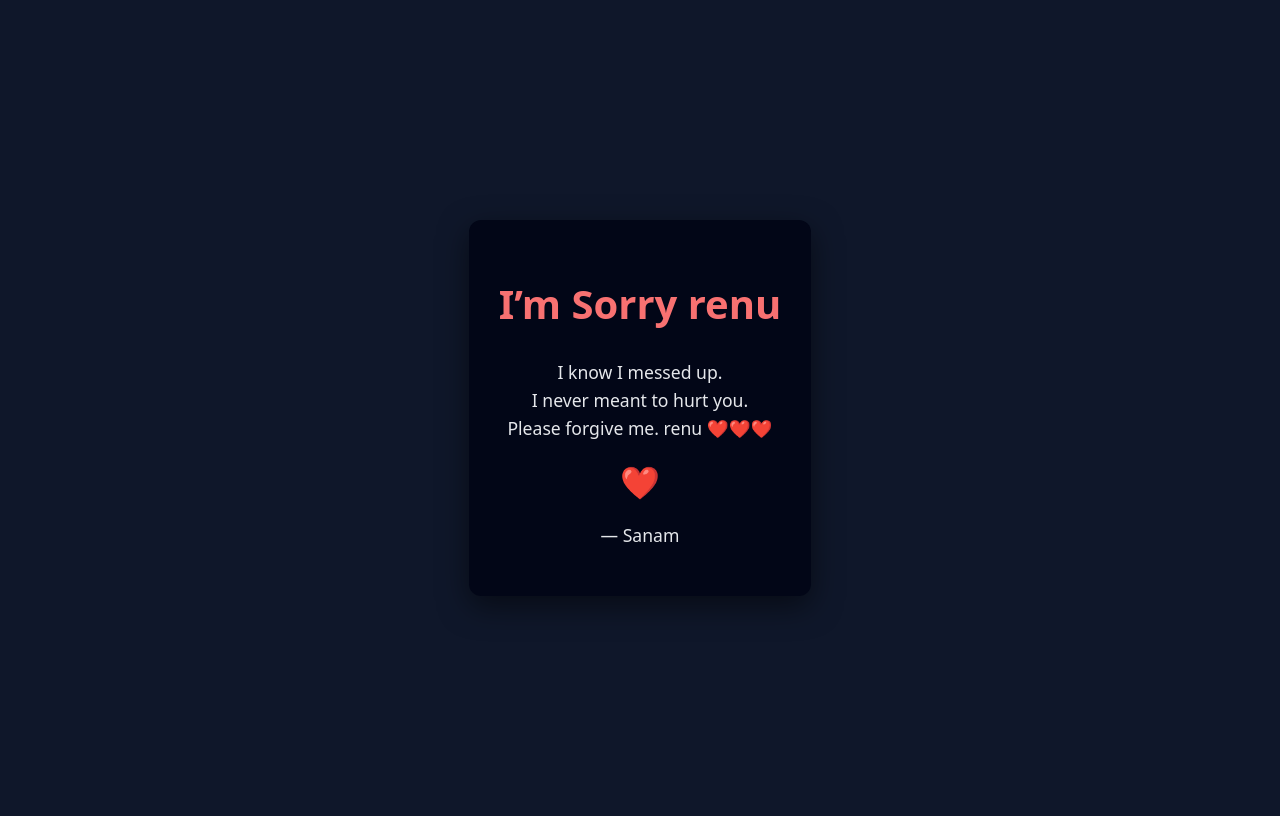
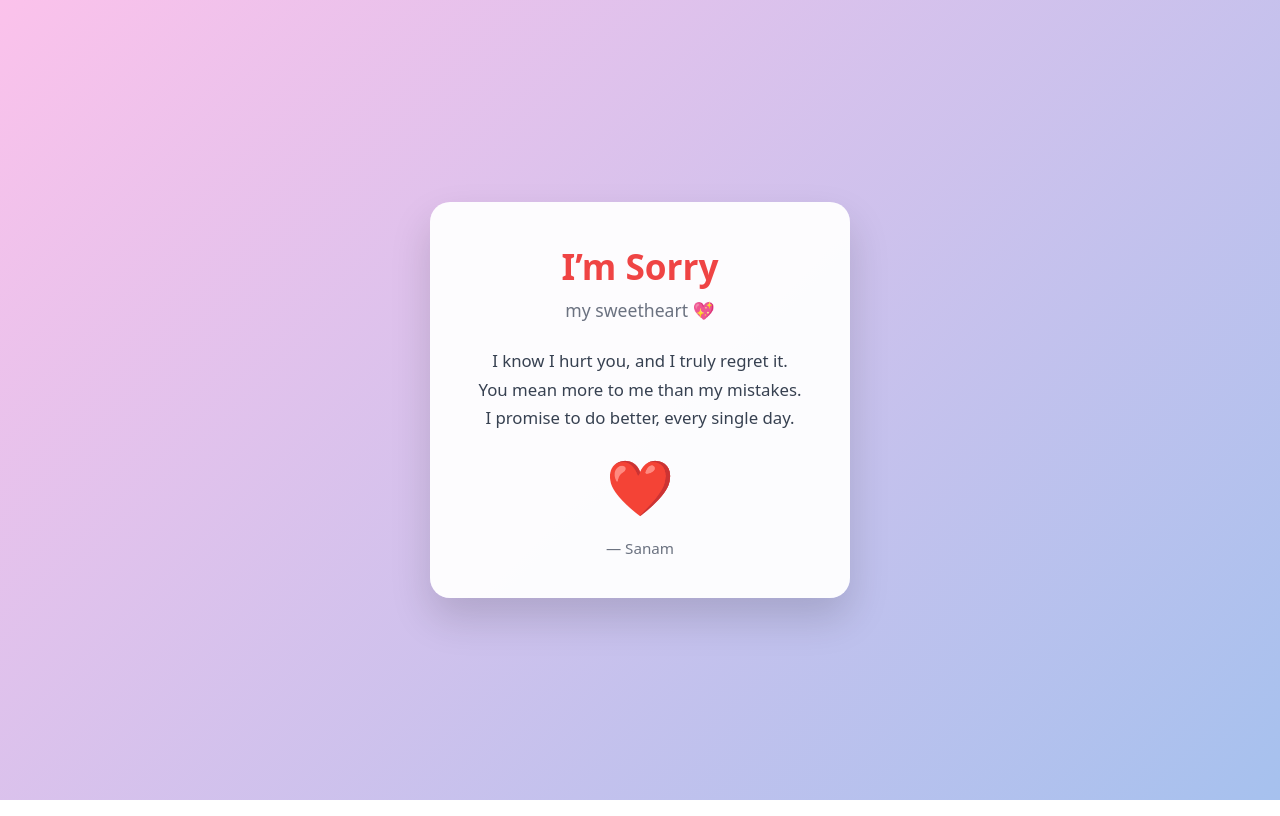
Before and after one commit to udashsanam/sorry, a plain HTML site: page index.html in a window 1280 px wide. Drawn offline with Linux system fonts and the light colour scheme.

Commit message:
Update index.html with new title and styles

```diff
--- a/index.html
+++ b/index.html
@@ -1,52 +1,100 @@
 <!DOCTYPE html>
 <html lang="en">
 <head>
-  <meta charset="UTF-8">
-  <title>I’m Sorry</title>
+  <meta charset="UTF-8" />
+  <title>I’m Sorry, My Sweetheart</title>
+  <meta name="viewport" content="width=device-width, initial-scale=1.0" />
   <style>
+    * {
+      box-sizing: border-box;
+    }
+
     body {
-      background: #0f172a;
-      color: #e5e7eb;
-      font-family: system-ui, -apple-system, BlinkMacSystemFont, sans-serif;
+      margin: 0;
+      height: 100vh;
+      font-family: "Poppins", system-ui, -apple-system, BlinkMacSystemFont;
+      background: linear-gradient(135deg, #fbc2eb, #a6c1ee);
       display: flex;
+      align-items: center;
       justify-content: center;
-      align-items: center;
-      height: 100vh;
+    }
+
+    .card {
+      background: rgba(255, 255, 255, 0.95);
+      padding: 40px 30px;
+      max-width: 420px;
+      width: 90%;
+      border-radius: 20px;
       text-align: center;
+      box-shadow: 0 20px 40px rgba(0, 0, 0, 0.15);
+      animation: fadeIn 1.2s ease;
     }
-    .card {
-      max-width: 500px;
-      padding: 30px;
-      background: #020617;
-      border-radius: 12px;
-      box-shadow: 0 10px 30px rgba(0,0,0,0.5);
+
+    h1 {
+      margin: 0;
+      font-size: 2.2rem;
+      color: #ef4444;
     }
-    h1 {
-      color: #f87171;
-      font-size: 2.5rem;
+
+    .subtitle {
+      margin-top: 8px;
+      font-size: 1.1rem;
+      color: #6b7280;
     }
+
     p {
-      font-size: 1.1rem;
-      line-height: 1.6;
+      margin-top: 25px;
+      font-size: 1.05rem;
+      line-height: 1.7;
+      color: #374151;
     }
+
     .heart {
-      font-size: 2rem;
-      margin-top: 10px;
+      font-size: 3rem;
+      margin: 20px 0;
+      animation: pulse 1.5s infinite;
+    }
+
+    .footer {
+      margin-top: 20px;
+      font-size: 0.95rem;
+      color: #6b7280;
+    }
+
+    @keyframes fadeIn {
+      from {
+        opacity: 0;
+        transform: translateY(20px);
+      }
+      to {
+        opacity: 1;
+        transform: translateY(0);
+      }
+    }
+
+    @keyframes pulse {
+      0% { transform: scale(1); }
+      50% { transform: scale(1.15); }
+      100% { transform: scale(1); }
     }
   </style>
 </head>
 <body>
   <div class="card">
-    <h1>I’m Sorry renu</h1>
+    <h1>I’m Sorry</h1>
+    <div class="subtitle">my sweetheart 💖</div>
+
     <p>
-      I know I messed up.<br>
-      I never meant to hurt you.<br>
-      Please forgive me. renu ❤️❤️❤️
+      I know I hurt you, and I truly regret it.<br />
+      You mean more to me than my mistakes.<br />
+      I promise to do better, every single day.
     </p>
+
     <div class="heart">❤️</div>
-    <p>
+
+    <div class="footer">
       — Sanam
-    </p>
+    </div>
   </div>
 </body>
 </html>
```
